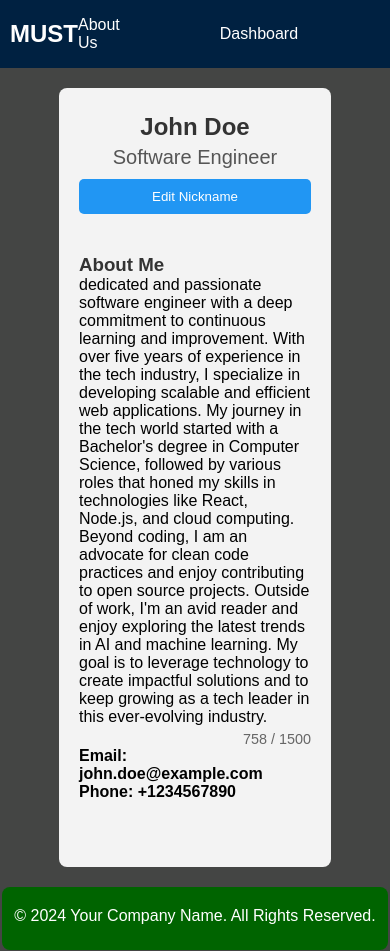
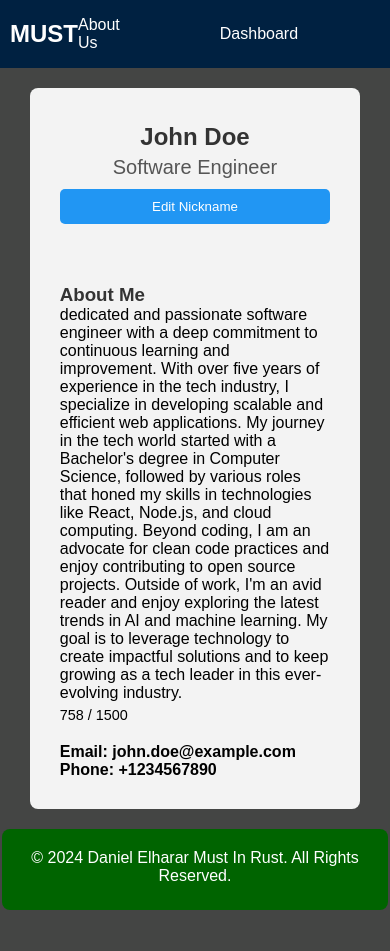
Before and after one commit to MaSsTerKidd0/MustGui, a React (Create React App) app: page /profile in a window 390 px wide. After the commit the page ends 911 px from the top, so only its background shows below. Built offline with nearby package versions, Linux system fonts and the light colour scheme.

Commit message:
center div in About page, Profile page

```diff
--- a/src/Components/Footer/Footer.js
+++ b/src/Components/Footer/Footer.js
@@ -4,7 +4,7 @@ import "./Footer.css";
 const Footer = () => {
   return (
     <footer className="footer">
-      © 2024 Your Company Name. All Rights Reserved.
+      © 2024 Daniel Elharar Must In Rust. All Rights Reserved.
     </footer>
   );
 };
--- a/src/UI/AboutPage/AboutPage.css
+++ b/src/UI/AboutPage/AboutPage.css
@@ -2,36 +2,52 @@
   display: flex;
   flex-direction: column;
   min-height: 100vh;
-  overflow-y:hidden;
+  overflow-y: hidden;
 }
 
 .about-us {
   flex: 1;
-  max-width: 1250px;
+  max-width: 100%; /* Allow full width on smaller screens */
   margin: 0 auto;
   margin-top: 5.5em;
-  padding: 20px;
   text-align: center;
   color: #333;
   background-color: #f8f8f8;
   border-radius: 8px;
   box-shadow: 0 4px 8px rgba(0, 0, 0, 0.1);
-  height: 550px;
-  margin-bottom: 50px;
+  height: auto; /* Flexible height */
+  margin: 10px 10px 10px 10px;
+  padding: 15px;
 }
 
 .about-us h1 {
   color: #2a2a2a;
-  margin-bottom: 20px;
+  margin-top: 5px;
 }
 
 .about-us p {
-  text-align: justify;
+  text-align: center;
   line-height: 1.6;
-  margin-bottom: 15px;
+  margin-bottom: 10px;
 }
+
+/* Responsive Footer */
 .footer {
-  padding-top: 20px;
   position: sticky;
   bottom: 0;
 }
+
+/* Media Queries for Different Screen Sizes */
+@media (max-width: 768px) {
+  .about-us {
+    margin-top: 3em;
+    padding: 10px;
+  }
+}
+
+@media (max-width: 480px) {
+  .about-us {
+    margin-top: 2em;
+    padding: 5px;
+  }
+}
--- a/src/UI/ProfilePage/ProfilePage.css
+++ b/src/UI/ProfilePage/ProfilePage.css
@@ -1,22 +1,29 @@
 body {
   background-color: #444544;
-  margin: 0; /* Remove default margin */
+  margin: 0;
   display: flex;
   flex-direction: column;
-  min-height: 100vh; /* Minimum height of the viewport */
+  min-height: 100vh;
   min-width: 100vw;
 }
+
 .main-container {
   display: flex;
   flex-direction: column;
   min-height: 100vh;
   font-family: Arial, sans-serif;
+  justify-content: center; /* Centers vertically */
+  align-items: center; /* Centers horizontally */
 }
+
 .profile-page-container {
   width: 80%;
-  margin: auto;
+  max-width: 1200px;
   padding: 20px;
-  min-height: 80vh; /* Adjusted height */
+  min-height: 80vh;
+  display: flex;
+  flex-direction: column;
+  justify-content: center;
 }
 .user-profile {
   display: grid;
@@ -25,7 +32,6 @@ body {
   background: #f3f3f3;
   padding: 20px;
   border-radius: 8px;
-  min-height: 50vh; /* Adjusted height */
 }
 
 .profile-header {
@@ -46,21 +52,18 @@ body {
 .profile-details h3 {
   color: #333;
   margin-top: 20px;
-
 }
 
-.profile-details p {
+.profile-details p,
+.profile-details div {
   text-align: left;
   color: #000;
 }
 
 .reching-details {
   font-weight: bold;
-
-  bottom: 0;
-  left: 0;
-  width: 100%;
-  height: 100px;
+  position: relative; /* Adjusted from 'bottom: 0' */
+  margin-top: 20px;
 }
 .modal {
   position: fixed;
@@ -89,7 +92,7 @@ body {
   width: 100%; /* Set a fixed width */
   height: 150px; /* Set a fixed height */
   overflow: auto; /* Adds scrollbar if content overflows */
-  word-wrap: break-word; /* Wraps long words onto the next line */
+  overflow-wrap: break-word; /* Wraps long words onto the next line */
   max-width: 100%; /* Ensures it doesn't exceed parent container */
 }
 .char-count {
@@ -111,3 +114,19 @@ body {
   border-radius: 5px;
   cursor: pointer;
 }
+@media (max-width: 768px) {
+  .profile-page-container {
+    width: 95%; /* Wider on smaller screens for better use of space */
+  }
+
+  .user-profile {
+    grid-template-columns: 1fr; /* Stack elements in a single column */
+  }
+}
+
+@media (max-width: 480px) {
+  .profile-header,
+  .profile-details {
+    padding: 10px; /* Reduced padding for smaller screens */
+  }
+}
```
